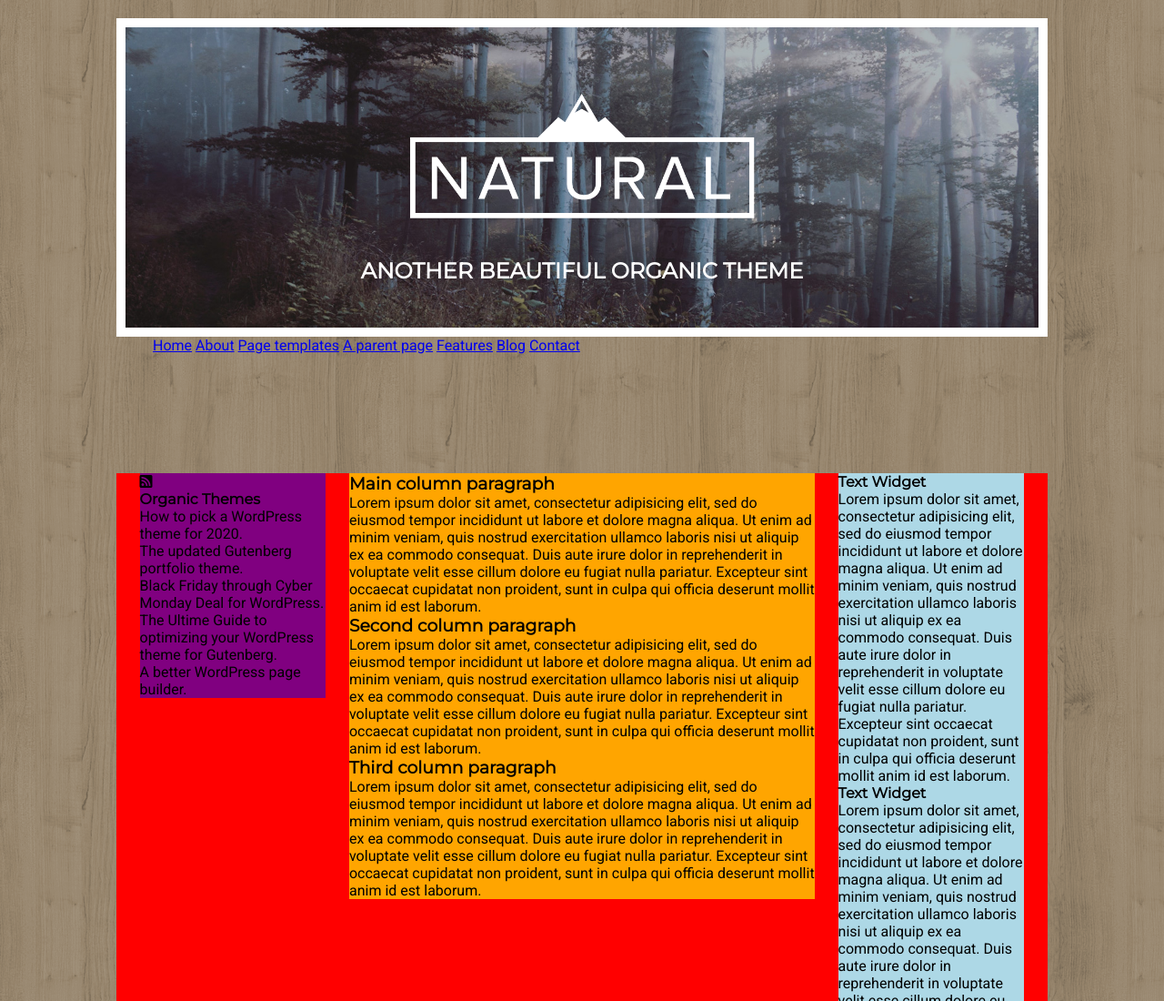
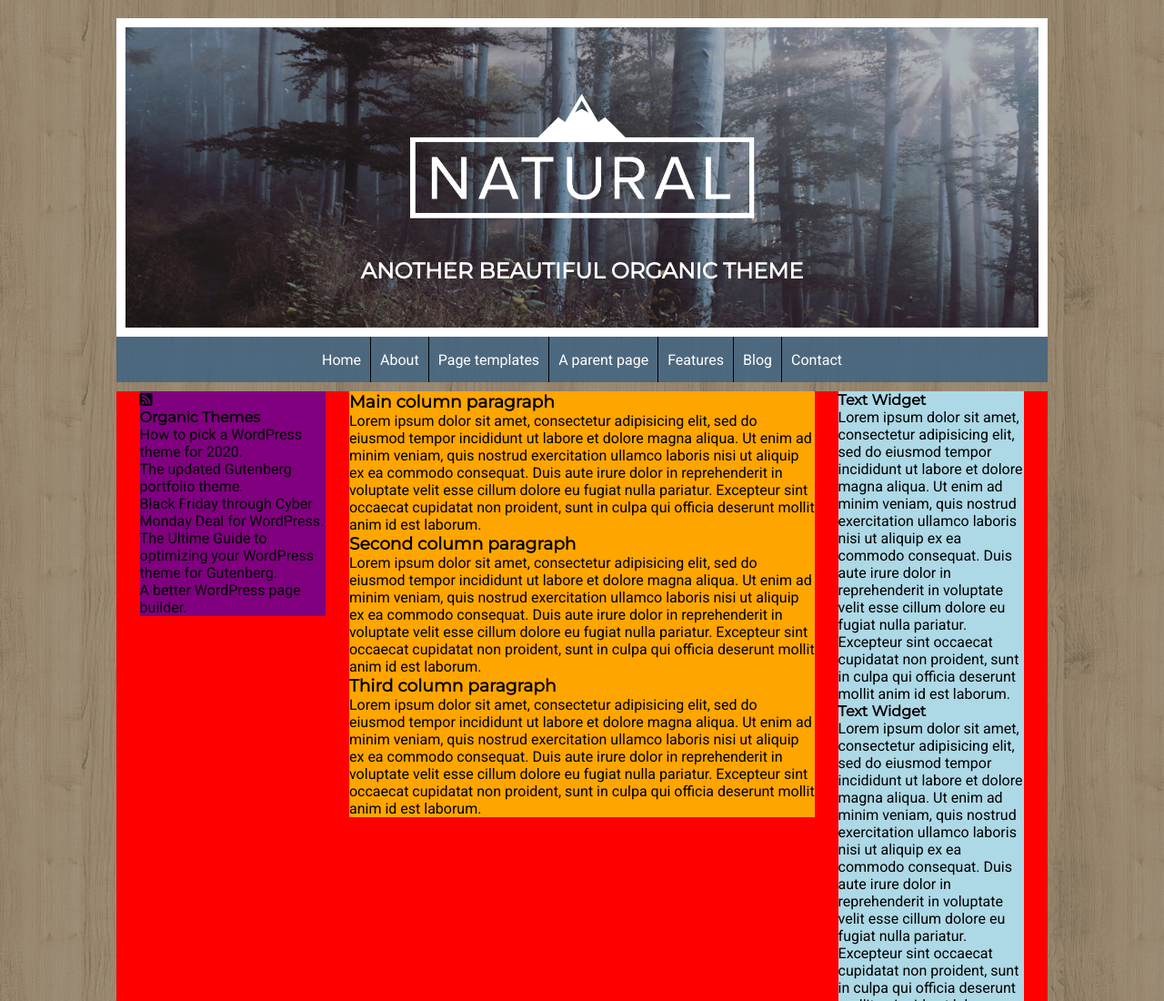
Before and after one commit to ailequal/htmlcss-wp, a plain HTML site: page index.html in a window 1280 px wide. Shown: the top 1100 px of the page at 91% size. Drawn offline with Linux system fonts and the light colour scheme.

Commit message:
Header is ready

```diff
--- a/css/style.css
+++ b/css/style.css
@@ -19,7 +19,8 @@ h1, h2, h3, h4, h5, h6 {
 
 /* header */
 .header {
-  height: 500px;
+  height: 400px;
+  margin-bottom: 10px;
 }
 
 .background-header {
@@ -51,10 +52,38 @@ h1, h2, h3, h4, h5, h6 {
 
 .nav-bar {
   height: 50px;
+  background-color: rgba(62, 99, 130, 0.83);
+}
+
+.nav-bar > ul {
+  padding-left: 0;
+  list-style-type: none;
+  text-align: center;
 }
 
 .nav-bar > ul > li {
+  border-right: 1px solid black;
+  line-height: 50px;
+}
+.nav-bar > ul > li:last-child {
+  border-right: 0;
+}
+
+.nav-bar > ul > li > a {
+  height: 50px;
+  padding: 0 10px;
+  vertical-align: middle;
+  text-decoration: none;
+  color: white;
+}
+.nav-bar > ul > li:hover > a {
+  background-color: rgba(97, 167, 229, 0.47);
+}
+
+.nav-bar > ul > li,
+.nav-bar > ul > li > a {
   display: inline-block;
+  height: 50px;
 }
 
 /* main */
--- a/index.html
+++ b/index.html
@@ -19,13 +19,13 @@
     </div>
     <nav class="nav-bar">
       <ul>
-        <li><a href="#">Home</a></li>
-        <li><a href="#">About</a></li>
-        <li><a href="#">Page templates</a></li>
-        <li><a href="#">A parent page</a></li>
-        <li><a href="#">Features</a></li>
-        <li><a href="#">Blog</a></li>
-        <li><a href="#">Contact</a></li>
+        <li><a href="#">Home</a></li><!--
+         --><li><a href="#">About</a></li><!--
+         --><li><a href="#">Page templates</a></li><!--
+         --><li><a href="#">A parent page</a></li><!--
+         --><li><a href="#">Features</a></li><!--
+       --><li><a href="#">Blog</a></li><!--
+     --><li><a href="#">Contact</a></li>
       </ul>
     </nav>
   </header>
```
